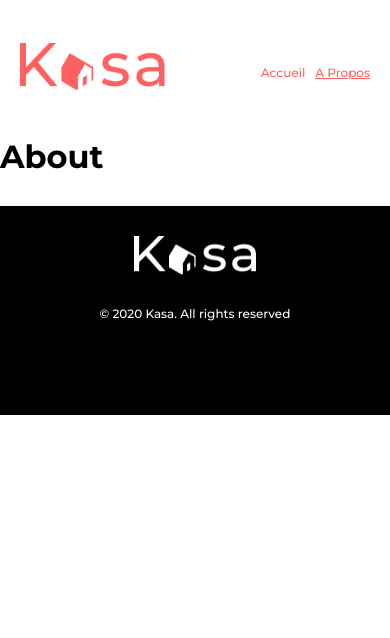
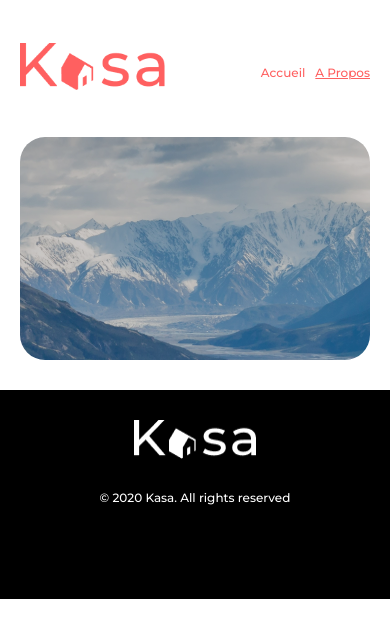
Before and after one commit to zlimteck/Kasa, a React (Create React App) app: page /about in a window 390 px wide. Shown: the top 638 px of the page. Built offline with nearby package versions, Linux system fonts and the light colour scheme.

Commit message:
Modify pages About

```diff
--- a/src/pages/About/About.css
+++ b/src/pages/About/About.css
@@ -0,0 +1,9 @@
+.about {
+    margin: 30px 70px;
+}
+
+@media screen and (max-width: 480px) {
+    .about {
+        margin: 30px 20px;
+    }
+}
--- a/src/pages/About/About.jsx
+++ b/src/pages/About/About.jsx
@@ -1,7 +1,10 @@
+import AboutBanner from "../../components/AboutBanner/AboutBanner";
+import "./About.css";
+
 function About() {
     return (
-        <div>
-            <h1>About</h1>
+        <div className="about">
+            <AboutBanner />
         </div>
     );
 }
```
